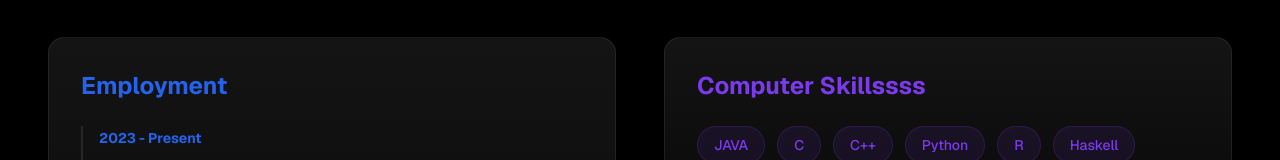
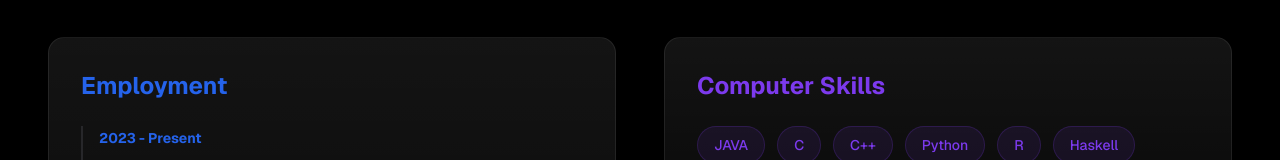
Before and after one commit to R123-RB/sishu_web_portfolio, a Next.js app: page /about in a window 1280 px wide. Shown: the part 451-611 px from the top of the page. Built offline with nearby package versions, Linux system fonts and the light colour scheme.

Commit message:
Update AboutSection.tsx

```diff
--- a/src/components/sections/AboutSection.tsx
+++ b/src/components/sections/AboutSection.tsx
@@ -44,7 +44,7 @@ export const AboutSection = () => {
         {/* Right Column: Skills & References */}
         <div className="space-y-8">
           <Card className="p-8 h-fit">
-            <h3 className="text-2xl font-bold mb-6 text-accent">Computer Skillssss</h3>
+            <h3 className="text-2xl font-bold mb-6 text-accent">Computer Skills</h3>
             <div className="flex flex-wrap gap-3">
               {about.skills.map((skill, index) => (
                 <span
```
